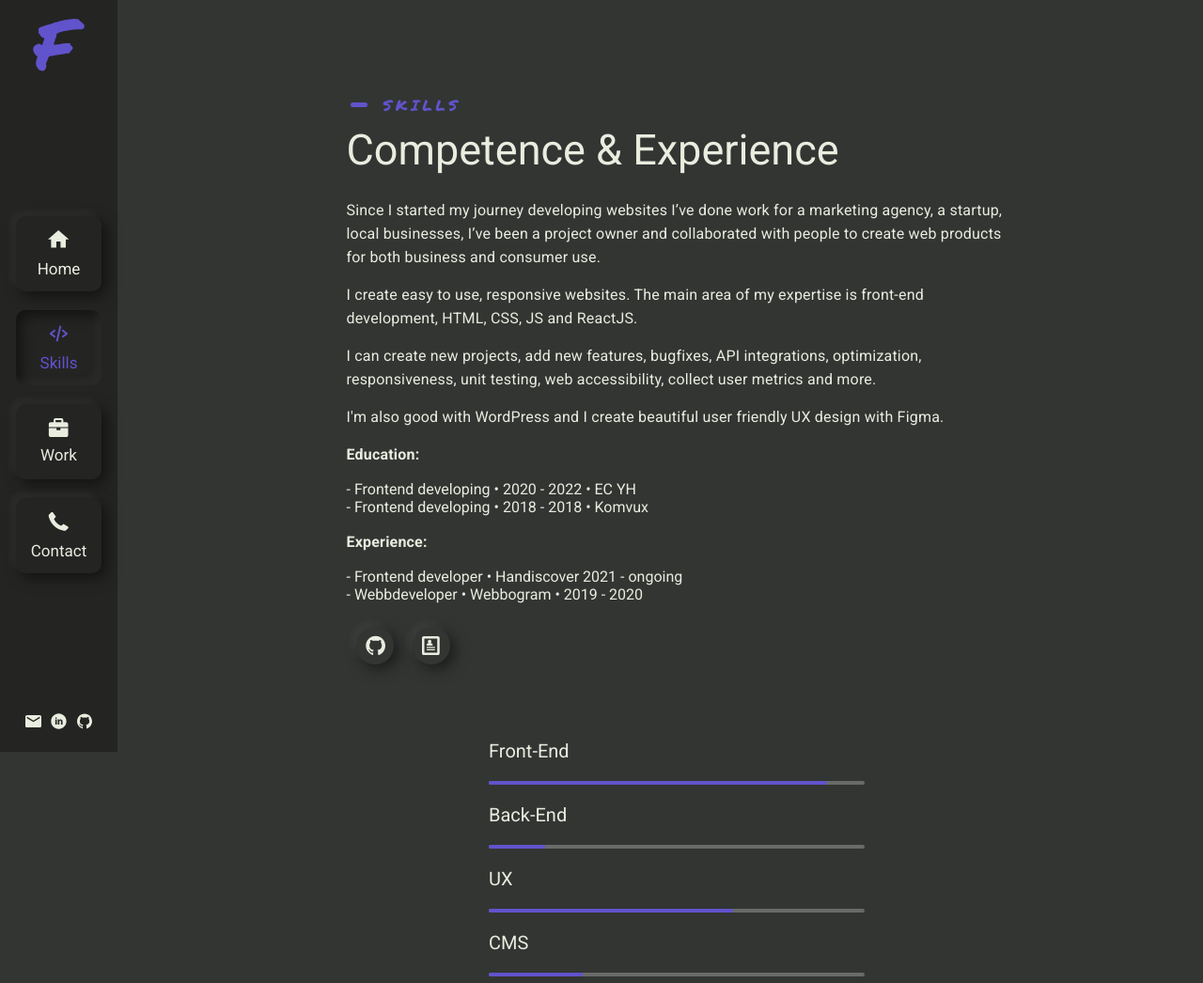
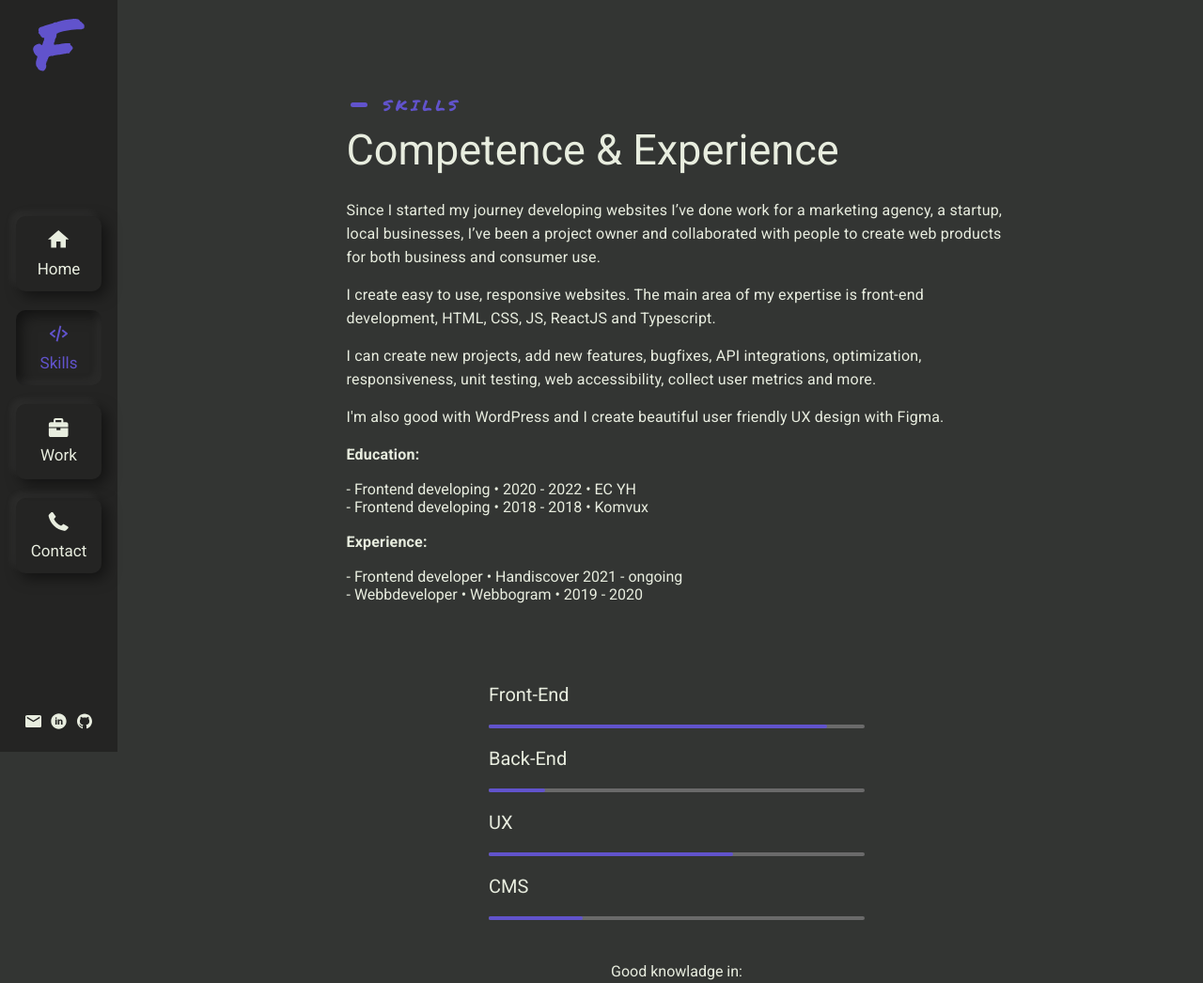
Before and after one commit to pippofilip/portfolio, a website: page dist/skills.html in a window 1280 px wide. Shown: the top 1046 px of the page at 94% size. Drawn offline with Linux system fonts and the light colour scheme.

Commit message:
rm. icons

```diff
--- a/dist/skills.html
+++ b/dist/skills.html
@@ -151,7 +151,7 @@
                     </div>
                     <h1>Competence & Experience</h1>
                     <p>Since I started my journey developing websites I’ve done work for a marketing agency, a startup, local businesses, I’ve been a project owner and collaborated with people to create web products for both business and consumer use.</p>
-                    <p>I create easy to use, responsive websites. The main area of my expertise is front-end development, HTML, CSS, JS and ReactJS. </p>
+                    <p>I create easy to use, responsive websites. The main area of my expertise is front-end development, HTML, CSS, JS, ReactJS and Typescript.</p>
                     <p>I can create new projects, add new features, bugfixes, API integrations, optimization, responsiveness, unit testing, web accessibility, collect user metrics and more.</p>
                     <p>I'm also good with WordPress and I create beautiful user friendly UX design with Figma.</p>
                     <p>
@@ -169,14 +169,14 @@
                       </ul>
                     </p>
                     <!-- <p>Visit my LinkedIn profile or check out my Github.</p> -->
-                    <div class="intro-icon-wrapper">
-                        <!-- <a href="https://www.linkedin.com/in/filip-hbg/" target="_blank" rel="noopener noreferrer">
+                    <!-- <div class="intro-icon-wrapper">
+                        <a href="https://www.linkedin.com/in/filip-hbg/" target="_blank" rel="noopener noreferrer">
                             <span class="icon" data-title="Visit my LinkedIn">
                                 <svg width="22" height="22" viewBox="0 0 16 16" fill="none" xmlns="http://www.w3.org/2000/svg">
                                     <path d="M2.00001 14.4H4.40001V5.52001H2.00001V14.4ZM3.20001 1.60001C2.40001 1.60001 1.76001 2.24001 1.76001 3.04001C1.76001 3.84001 2.40001 4.48001 3.20001 4.48001C4.00001 4.48001 4.64001 3.84001 4.64001 3.04001C4.64001 2.24001 4.00001 1.60001 3.20001 1.60001ZM8.48001 6.88001V5.52001H6.08001V14.4H8.48001V9.84001C8.48001 7.28001 11.76 7.12001 11.76 9.84001V14.4H14.16V8.96001C14.16 4.64001 9.60001 4.80001 8.48001 6.88001Z" fill="#E8EDDF"/>
                                 </svg>
                             </span>
-                        </a>                                                                                            -->
+                        </a>
                         <a href="https://github.com/pippofilip" target="_blank" rel="noopener noreferrer">
                             <span class="icon" data-title="Visit my Github">
                                 <svg width="22" height="22" viewBox="0 0 10 10" fill="none" xmlns="http://www.w3.org/2000/svg">
@@ -196,7 +196,7 @@
                                 </svg>
                             </span>
                         </a>
-                    </div>
+                    </div> -->
                 </div>
                 <div class="skills-wrapper">
                     <div class="skills-meter-wrapper">
```
